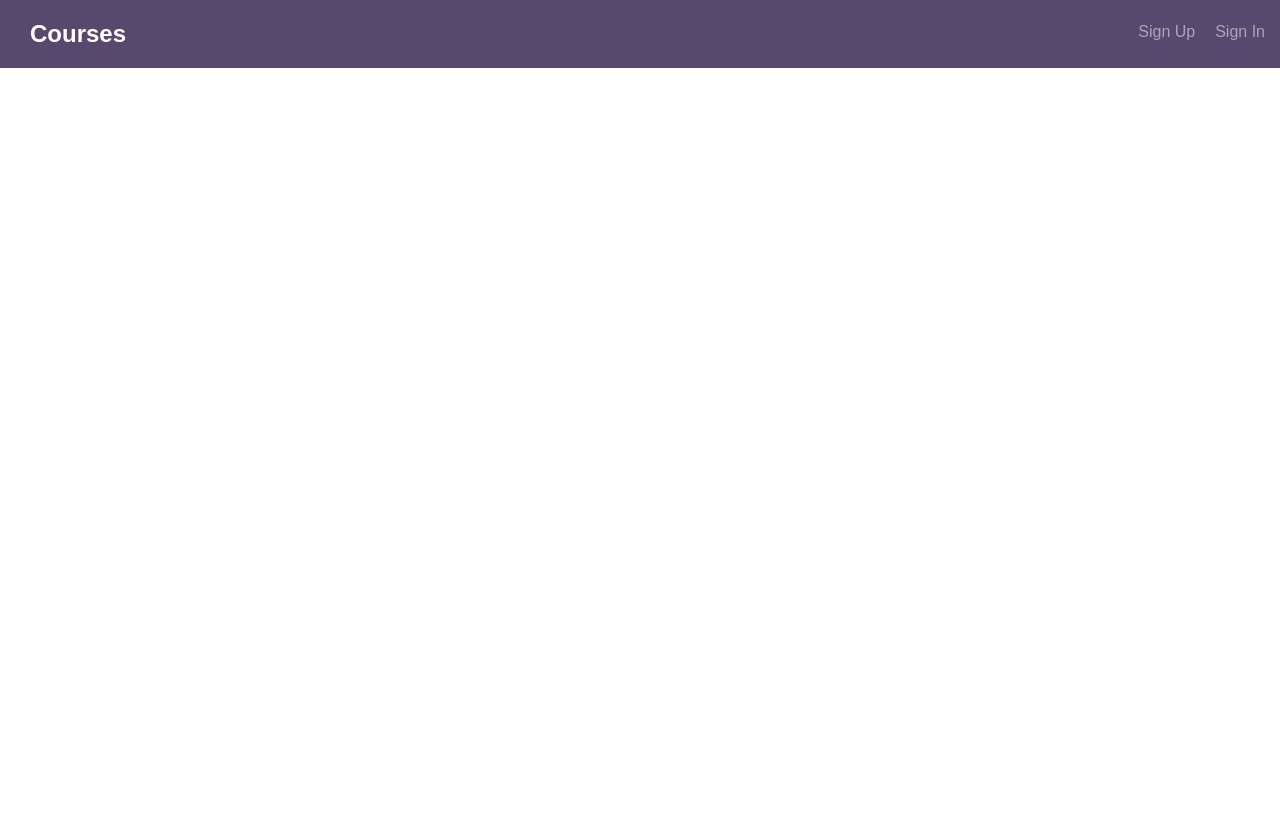
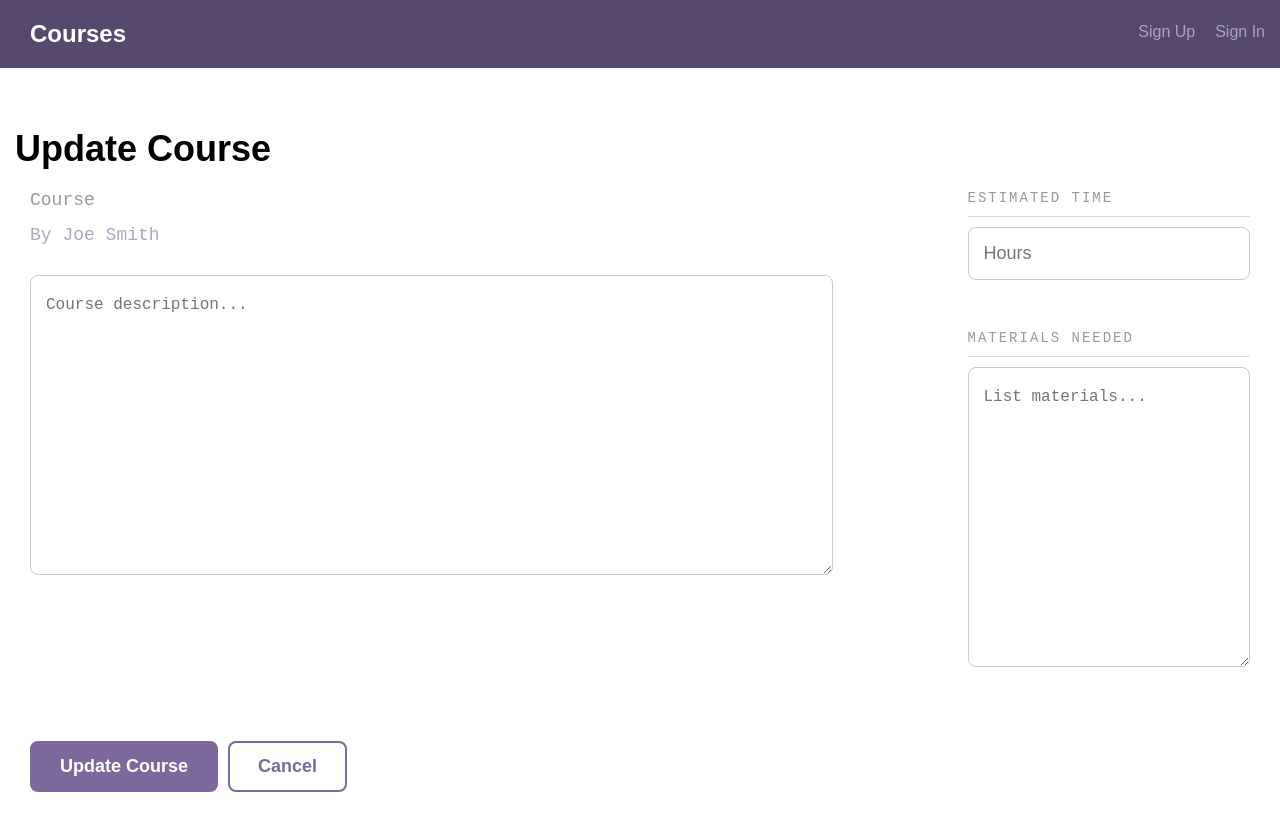
Before and after one commit to DeveloperJW/React-REST-Node-App, a React (Create React App) app in the folder client/: page /courses/1/update in a window 1280 px wide. Before the commit the page ends 800 px from the top, so only its background shows below. Built offline with nearby package versions, Linux system fonts and the light colour scheme; no server answers.

Commit message:
Simplify courses state management and added course editing pages and routes

```diff
--- a/client/package.json
+++ b/client/package.json
@@ -7,6 +7,7 @@
     "react": "^16.8.3",
     "react-dom": "^16.8.3",
     "react-markdown": "^4.0.6",
+    "react-router": "^4.4.0",
     "react-router-dom": "^4.3.1",
     "react-scripts": "2.1.5"
   },
--- a/client/src/App.js
+++ b/client/src/App.js
@@ -6,7 +6,7 @@ import UserSignIn from './Components/UserSignIn';
 import UserSignUp from './Components/UserSignUp';
 import CourseDetail from './Components/CourseDetail';
 import CreateCourse from './Components/CreateCourse';
-// import UpdateCourse from './Components/UpdateCourse';
+import UpdateCourse from './Components/UpdateCourse';
 import NotFound from './Components/NotFound';
 import Forbidden from './Components/Forbidden';
 import UnhandledError from './Components/UnhandledError';
@@ -32,6 +32,7 @@ class App extends Component {
               <Route path='/signup' component={UserSignUp}/>
               <Route path='/courses/create' component={CreateCourse}/>
               <Route exact path="/courses/:id" component={CourseDetail}/>
+              <Route exact path="/courses/:id/update" component={UpdateCourse}/>
               <Route path="/notfound" component={NotFound}/>
               <Route path="/forbidden" component={Forbidden}/>
               <Route path="/error" component={UnhandledError}/>
--- a/client/src/Components/CourseDetail.js
+++ b/client/src/Components/CourseDetail.js
@@ -1,6 +1,7 @@
 import React, { Component } from 'react';
 import { Link } from 'react-router-dom';
 import { CourseConsumer } from './Context';
+import axios from 'axios';
 
 const ReactMarkdown = require('react-markdown');
 
@@ -9,29 +10,39 @@ class CourseDetail extends Component {
     super(props);
     this.state = {
       courseId: props.match.params.id,
+      matchedCourse: {},
     };
+  }
+
+  componentDidMount() {
+    axios.get(`http://localhost:5000/api/courses/${this.state.courseId}`)
+        .then(response => {
+          this.setState({
+            matchedCourse: response.data,
+          });
+        })
+        .catch(error => {
+          console.log('Error fetching and parsing data', error);
+        });
   }
 
 // takes the _id parameter
   render() {
 
     return (
-        <CourseConsumer>
-          {({courses})=>{
-            const matchedPlayer = courses.find((course)=>{
-              return this.state.courseId === course._id;
-            });
-            return(
         <React.Fragment>
           <div className="actions--bar">
             <div className="bounds">
               <div className="grid-100">
                         <span>
-                          <Link to="/courses/update"><button className="button">Update Course</button></Link>
+                          <Link to={this.props.location.pathname+'/update'}>
+                            <button className="button">Update Course</button>
+                          </Link>
                           <Link to="/courses/delete"><button className="button">Delete Course</button></Link>
                         </span>
                 <Link to="/">
-                          <button className="button button-secondary">Return to List</button>
+                  <button className="button button-secondary">Return to List
+                  </button>
                 </Link>
               </div>
             </div>
@@ -40,11 +51,11 @@ class CourseDetail extends Component {
             <div className="grid-66">
               <div className="course--header">
                 <h4 className="course--label">Course</h4>
-                        <h3 className="course--title">{matchedPlayer.title}</h3>
+                <h3 className="course--title">{this.state.matchedCourse.title}</h3>
                 <p>By Joe Smith</p>
               </div>
               <div className="course--description">
-                        <ReactMarkdown source={matchedPlayer.description}/>
+                <ReactMarkdown source={this.state.matchedCourse.description}/>
               </div>
             </div>
             <div className="grid-25 grid-right">
@@ -52,11 +63,11 @@ class CourseDetail extends Component {
                 <ul className="course--stats--list">
                   <li className="course--stats--list--item">
                     <h4>Estimated Time</h4>
-                            <h3>{matchedPlayer.estimatedTime}</h3>
+                    <h3>{this.state.matchedCourse.estimatedTime}</h3>
                   </li>
                   <li className="course--stats--list--item">
                     <h4>Materials Needed</h4>
-                            <ReactMarkdown source={matchedPlayer.materialsNeeded}/>
+                    <ReactMarkdown source={this.state.matchedCourse.materialsNeeded}/>
                   </li>
                 </ul>
               </div>
@@ -64,10 +75,7 @@ class CourseDetail extends Component {
           </div>
         </React.Fragment>
     );
-          }}
-        </CourseConsumer>
 
-    );
   }
 
 }
--- a/client/src/Components/Courses.js
+++ b/client/src/Components/Courses.js
@@ -1,26 +1,37 @@
 import React, { Component } from 'react';
 import { Link } from 'react-router-dom';
 import { CourseConsumer } from './Context';
+import axios from 'axios';
 
 class Courses extends Component {
+  state={
+    courses:[]
+  };
 
+  componentDidMount() {
+    axios.get('http://localhost:5000/api/courses')
+        .then(response => {
+          this.setState({
+            courses: response.data,
+          });
+        })
+        .catch(error => {
+          console.log('Error fetching and parsing data', error);
+        });
+  }
   render() {
-    return (
-          <CourseConsumer>
-            {({ courses }) => {
-              return courses.map((course) => {
+
+    return this.state.courses.map((course) => {
       return (
           <div className="grid-33" key={course._id}>
-                      <Link to={'/courses/' + course._id} className="course--module course--link">
+            <Link to={'/courses/' + course._id}
+                  className="course--module course--link">
               <h4 className="course--label">{course.label}</h4>
               <h3 className="course--title">{course.title}</h3>
             </Link>
           </div>
       );
     });
-            }}
-          </CourseConsumer>
-    );
   }
 }
 
--- a/client/src/Components/UpdateCourse.js
+++ b/client/src/Components/UpdateCourse.js
@@ -1,50 +1,67 @@
 import React, { Component } from 'react';
 import { Link } from 'react-router-dom';
-import { CourseConsumer } from './Context';
-
-const ReactMarkdown = require('react-markdown');
+import axios from 'axios';
 
 class UpdateCourse extends Component {
   constructor(props) {
     super(props);
+
     this.state = {
       courseId: props.match.params.id,
+      matchedCourse: {},
+      title:"",
+      description:"",
+      materialsNeeded:"",
+      estimatedTime:""
     };
   }
 
+  componentDidMount() {
+    axios.get(`http://localhost:5000/api/courses/${this.state.courseId}`)
+        .then(response => {
+          this.setState({
+            matchedCourse: response.data,
+            title:response.data.title,
+            description:response.data.description,
+            materialsNeeded: response.data.materialsNeeded,
+            estimatedTime:response.data.estimatedTime
+
+          });
+        })
+        .catch(error => {
+          console.log('Error fetching and parsing data', error);
+        });
+  }
+
+  handleChange = event => {
+    this.setState({
+      [event.target.id]: event.target.value });
+  };
+
+  handleSubmit = event => {
+    event.preventDefault();
+  };
+
 // takes the _id parameter
   render() {
-
     return (
-        <CourseConsumer>
-          {({courses})=>{
-            const matchedPlayer = courses.find((course)=>{
-              return this.state.courseId === course._id;
-            });
-            return(
-                <React.Fragment>
-                  <div className="actions--bar">
-                    <div className="bounds">
-                      <div className="grid-100">
-                        <span>
-                          <Link to="/courses/update"><button className="button">Update Course</button></Link>
-                          <Link to="/courses/delete"><button className="button">Delete Course</button></Link>
-                        </span>
-                        <Link to="/">
-                          <button className="button button-secondary">Return to List</button>
-                        </Link>
-                      </div>
-                    </div>
-                  </div>
         <div className="bounds course--detail">
+          <h1>Update Course</h1>
+          <div>
+            <form>
               <div className="grid-66">
                 <div className="course--header">
                   <h4 className="course--label">Course</h4>
-                        <h3 className="course--title">{matchedPlayer.title}</h3>
+                  <h3 className="course--title" onChange={this.handleChange}>
+                    {this.state.title}
+                  </h3>
                   <p>By Joe Smith</p>
                 </div>
                 <div className="course--description">
-                        <ReactMarkdown source={matchedPlayer.description}/>
+                <textarea id="description" name="description"
+                          onChange={this.handleChange}
+                          value={this.state.description}
+                          placeholder="Course description..."/>
                 </div>
               </div>
               <div className="grid-25 grid-right">
@@ -52,20 +69,38 @@ class UpdateCourse extends Component {
                   <ul className="course--stats--list">
                     <li className="course--stats--list--item">
                       <h4>Estimated Time</h4>
-                            <h3>{matchedPlayer.estimatedTime}</h3>
+                      <div>
+                        <input id="estimatedTime" name="estimatedTime"
+                               onChange={this.handleChange}
+                               type="text" className="course--time--input"
+                               placeholder="Hours" value={this.state.estimatedTime}/>
+                      </div>
                     </li>
                     <li className="course--stats--list--item">
                       <h4>Materials Needed</h4>
-                            <ReactMarkdown source={matchedPlayer.materialsNeeded}/>
+                      <div>
+                      <textarea id="materialsNeeded" name="materialsNeeded"
+                                onChange={this.handleChange}
+                                value={this.state.materialsNeeded}
+                                className="" placeholder="List materials..."/>
+                      </div>
                     </li>
                   </ul>
                 </div>
               </div>
+              <div className="grid-100 pad-bottom">
+                <button className="button" type="submit" onSubmit={this.handleSubmit}>
+                  Update Course
+                </button>
+                <Link to={this.props.location.pathname.slice(0,-7)}>
+                <button className="button button-secondary">
+                  Cancel
+                </button>
+                </Link>
               </div>
-                </React.Fragment>
-            );
-          }}
-        </CourseConsumer>
+            </form>
+          </div>
+        </div>
 
     );
   }
```
Also changed, not shown: 1 other file (tests, documents, lock files or other folders). Lines whose indentation alone changed are shown as unchanged.
